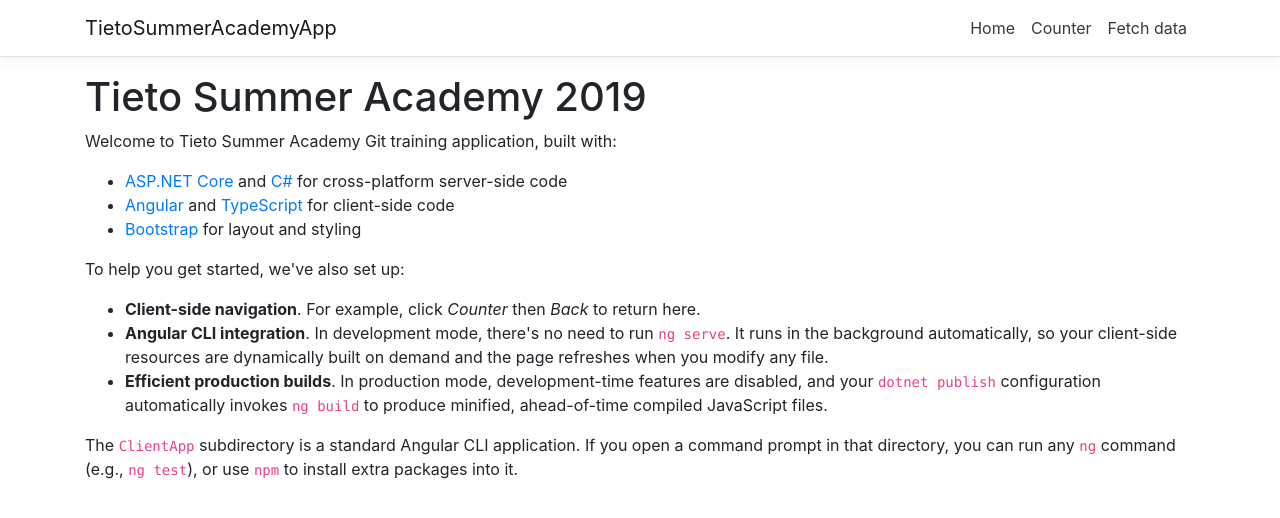
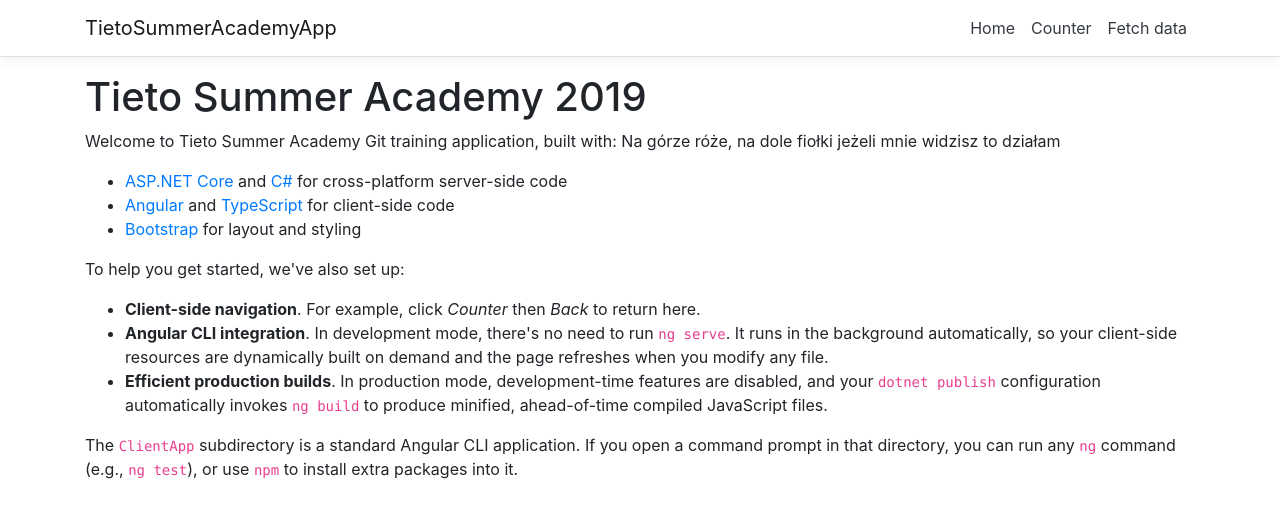
Before and after one commit to TietoSummerAcademy2019/TietoFeedbackTool, an Angular app in the folder TietoSummerAcademyApp/TietoSummerAcademyApp/ClientApp/: page / in a window 1280 px wide. Shown: the top 518 px of the page. Built offline with nearby package versions, Linux system fonts and the light colour scheme.

Commit message:
Added poem to first paragraf in home.component.html

```diff
--- a/TietoSummerAcademyApp/TietoSummerAcademyApp/ClientApp/src/app/home/home.component.html
+++ b/TietoSummerAcademyApp/TietoSummerAcademyApp/ClientApp/src/app/home/home.component.html
@@ -1,5 +1,8 @@
 <h1>Tieto Summer Academy 2019</h1>
-<p>Welcome to Tieto Summer Academy Git training application, built with:</p>
+<p>
+  Welcome to Tieto Summer Academy Git training application, built with:
+  Na górze róże, na dole fiołki jeżeli mnie widzisz to działam
+</p>
 <ul>
   <li><a href='https://get.asp.net/'>ASP.NET Core</a> and <a href='https://msdn.microsoft.com/en-us/library/67ef8sbd.aspx'>C#</a> for cross-platform server-side code</li>
   <li><a href='https://angular.io/'>Angular</a> and <a href='http://www.typescriptlang.org/'>TypeScript</a> for client-side code</li>
```
Also changed, not shown: 1 other file (tests, documents, lock files or other folders).
